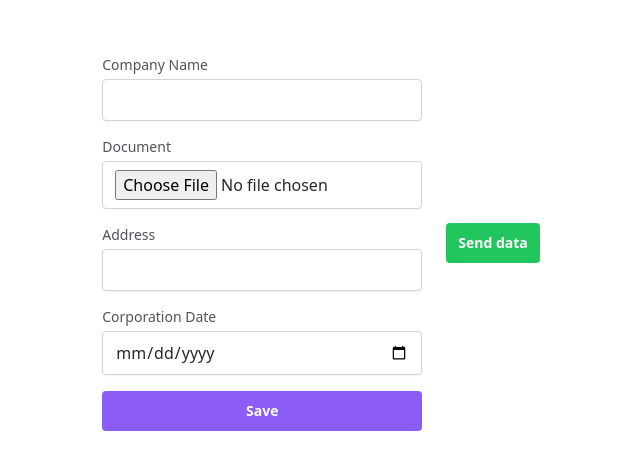
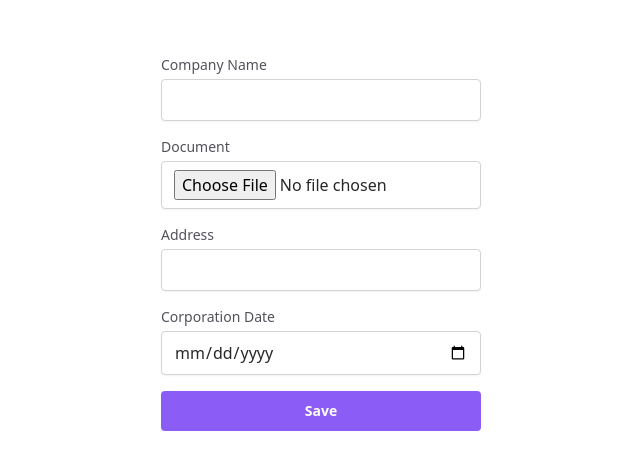
Before and after one commit to pedroffd/redux-test, a React (Vite) app: page / in a window 1280 px wide. Shown: the part 157-626 px from the top of the page, without its empty margins (319-959 px from the left). Built offline with nearby package versions, Linux system fonts and the light colour scheme.

Commit message:
unused code commented

```diff
--- a/src/App.tsx
+++ b/src/App.tsx
@@ -27,9 +27,9 @@ type CreateUserData = z.infer<typeof registerCompanySchema>
 export function App() {
   const dispatch = useDispatch();
   const state = useSelector<RootState>((state) => state);
-  function handleSendFormData(){
+/*   function handleSendFormData(){
     //console.log("currentState: ",state.data.CompanyData)
-  }
+  } */
 
   function registerCompany(data: CreateUserData){
     console.log("data: ",data)
@@ -97,11 +97,11 @@ export function App() {
           </button>
         </form>
       </FormProvider>
-      <button
+   {/*    <button
       onClick={handleSendFormData}
       className="bg-green-500 flex flex-col items-center justify-center text-white rounded px-3 h-10 font-semibold text-sm hover:bg-green-600">
         Send data
-      </button>
+      </button> */}
 
     </main>
   )
```
